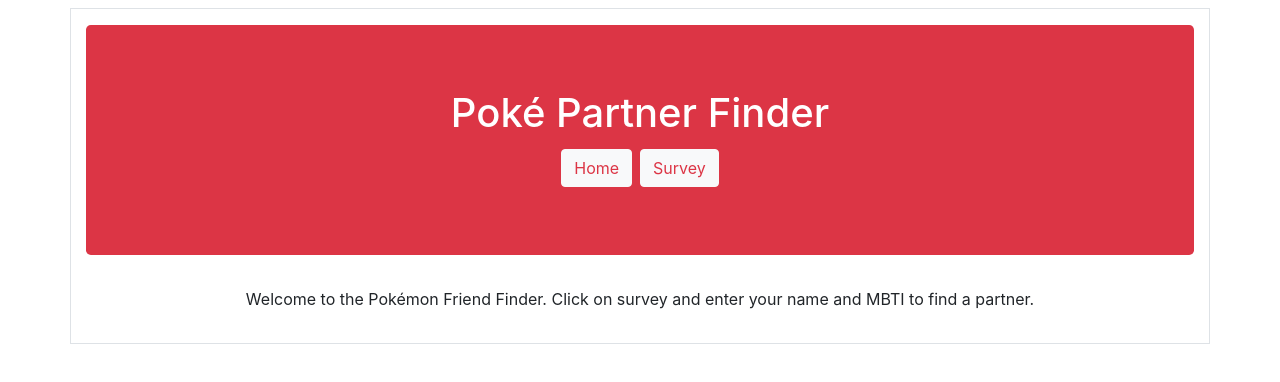
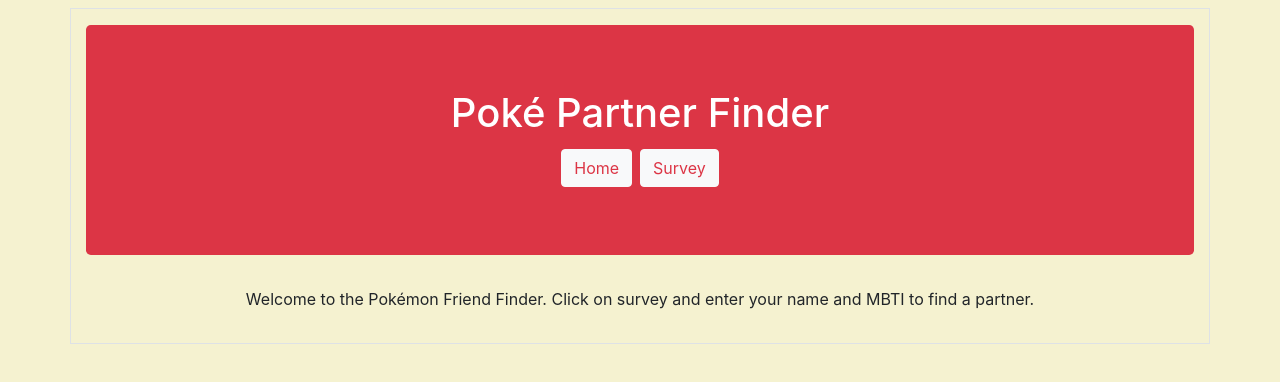
Before and after one commit to owaisj/friend-finder, a website: page app/public/home.html in a window 1280 px wide. Drawn offline with nearby package versions, Linux system fonts and the light colour scheme.

Commit message:
Basic styles to contrast between app and page

```diff
--- a/app/public/home.html
+++ b/app/public/home.html
@@ -8,6 +8,11 @@
 
     <!--Bootstrap CSS-->
     <link rel="stylesheet" href="https://stackpath.bootstrapcdn.com/bootstrap/4.3.1/css/bootstrap.min.css" integrity="sha384-ggOyR0iXCbMQv3Xipma34MD+dH/1fQ784/j6cY/iJTQUOhcWr7x9JvoRxT2MZw1T" crossorigin="anonymous">
+    <style>
+        body {
+            background-color: #f5f2d0;
+        }
+    </style>
 </head>
 <body>
     <div id="root"></div>
```
